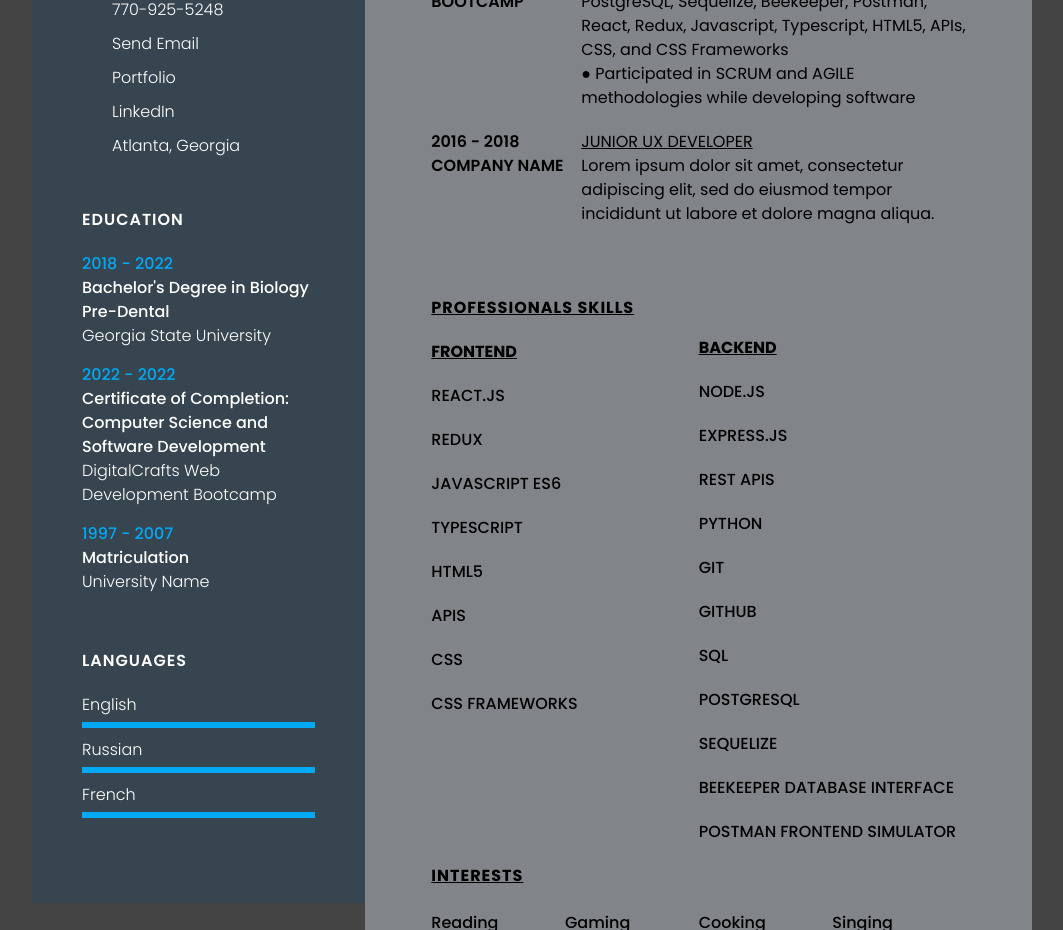
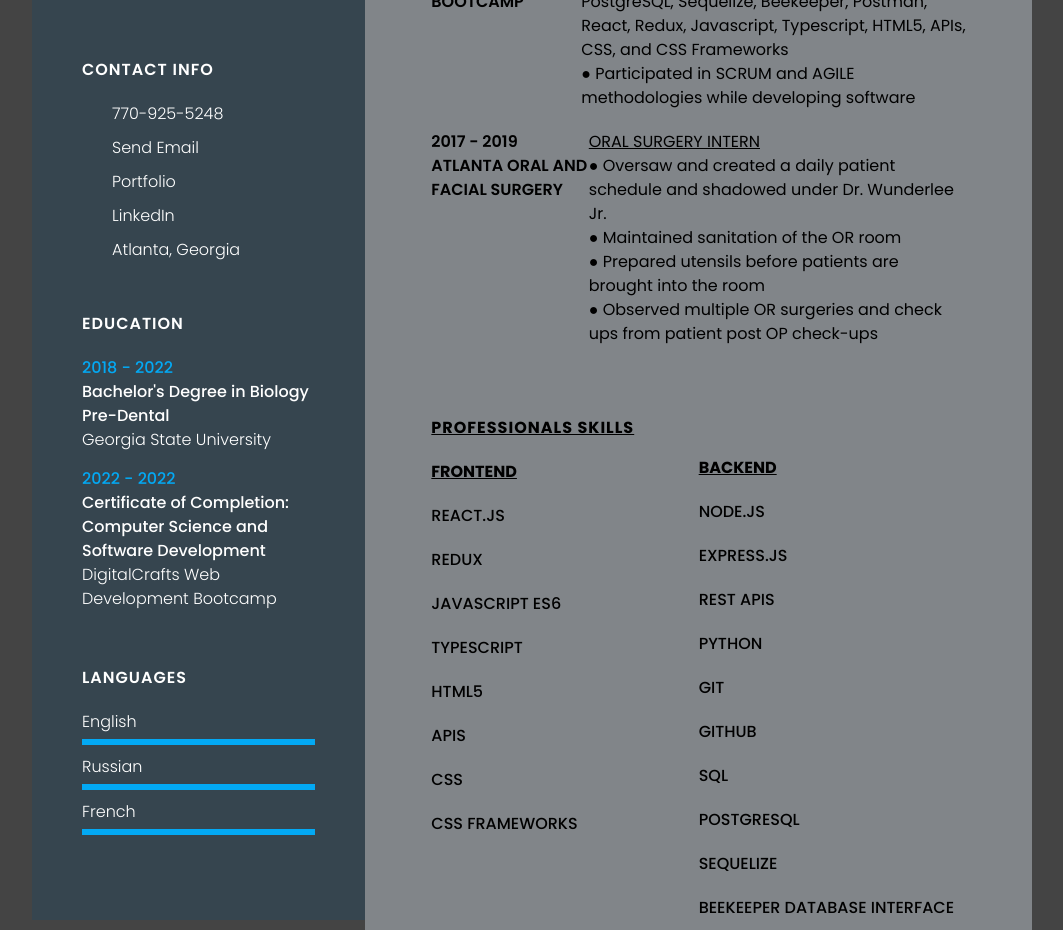
Before and after one commit to 1ShoukR/Portfolio-Website, a React (Create React App) app in the folder client/: page /Resume in a window 1280 px wide. Shown: the part 900-1830 px from the top of the page, without its empty margins (108-1171 px from the left). Built offline with nearby package versions, Linux system fonts and the light colour scheme.

Commit message:
Created login conditionals

```diff
--- a/client/src/Css/createAccount.css
+++ b/client/src/Css/createAccount.css
@@ -29,3 +29,12 @@
     justify-content: center;
     align-items: center;
 }
+
+
+.username {
+    color: black;
+}
+
+.passwordField {
+    color: black;
+}
--- a/client/src/components/LoginPage.jsx
+++ b/client/src/components/LoginPage.jsx
@@ -13,11 +13,11 @@ const LoginPage = () => {
         </div>
         <div className="form-control">
             <label htmlFor='username'>username</label>
-            <input type="text" className="username" placeholder="Enter username" required/>
+            <input type="username" className="username" placeholder="Enter username" required/>
         </div>
         <div className="form-control">
-            <label htmlFor="Password">Password</label>
-            <input type="text" className="lastName" placeholder="Enter Password" required/>
+            <label htmlFor="Password" >Password</label>
+            <input type="password" className="passwordField" placeholder="Enter Password" required/>
         </div>
         <button onClick={(e) => handleLoginPageSubmit(e, dispatch)} type="submit">Submit</button>
     </form>
--- a/client/src/components/Navbar.jsx
+++ b/client/src/components/Navbar.jsx
@@ -2,15 +2,20 @@ import React from 'react'
 import { useSelector } from 'react-redux';
 import { Link, useNavigate } from 'react-router-dom';
 import '../Css/Navbar.css'
+import NavbarConditional from './NavbarConditional';
 
 
 
 const Navbar = () => {
   const loggedIn = useSelector((state) => state.loggedIn.loggedIn);
+  console.log("This is loggedIn variable", loggedIn)
   const userAccountInfo = useSelector((state) => state.loggedIn.userLoginData)
+  console.log("This is userAccountInfo", userAccountInfo)
+  if (loggedIn) {
+    return <NavbarConditional userAccountInfo={userAccountInfo} />;
+  }
   return (
     <div className="navbar-container">
-      {loggedIn}
       <nav className="NAV">
         <ul className="NAV-INNER">
           <li>
--- /dev/null
+++ b/client/src/components/NavbarConditional.jsx
@@ -0,0 +1,52 @@
+import React from "react";
+import { Link } from 'react-router-dom';
+
+
+const NavbarConditional = (props) => {
+    console.log("This is props", props.userAccountInfo)
+  return (
+		<>
+			<div className="navbar-container">
+				<nav className="NAV">
+					<ul className="NAV-INNER">
+						<li>
+							<Link to="/">
+								<p>Home</p>
+							</Link>
+						</li>
+						<li>
+							<Link to="/About">
+								<p>About</p>
+							</Link>
+						</li>
+						<li>
+							<Link to="/Resume">
+								<p>Resume</p>
+							</Link>
+						</li>
+						<li>
+							<Link to="/Projects">
+								<p>Projects</p>
+							</Link>
+						</li>
+						<li>
+							<Link to="/Contact_Me">
+								<p>Contact Me</p>
+							</Link>
+						</li>
+						<li>
+							<Link to="/create_account">
+								<button>Logout</button>
+							</Link>
+						</li>
+						<li>
+							<p>Welcome, {props?.userAccountInfo[1]?.firstName}</p>
+						</li>
+					</ul>
+				</nav>
+			</div>
+		</>
+	);
+};
+
+export default NavbarConditional;
--- a/client/src/components/Resume.jsx
+++ b/client/src/components/Resume.jsx
@@ -9,7 +9,7 @@ const Resume = () => {
 				<div className="left_Side">
 					<div className="profileText">
 						<div className="imgBx">
-							<img alt='me' className="photo" src={me} />
+							<img alt="me" className="photo" src={me} />
 						</div>
 						<br />
 						<h2>
@@ -77,11 +77,6 @@ const Resume = () => {
 									Development
 								</h4>
 								<h4>DigitalCrafts Web Development Bootcamp</h4>
-							</li>
-							<li>
-								<h5>1997 - 2007</h5>
-								<h4>Matriculation </h4>
-								<h4>University Name</h4>
 							</li>
 						</ul>
 					</div>
@@ -155,23 +150,28 @@ const Resume = () => {
 							<div className="text">
 								<h4>Software Developer</h4>
 								<p>
-                  ● Enganged in classroom study of web development tools, including, but not limited to, Node.JS,
-                  Express.JS, REST APIs, Python, Git, SQL, PostgreSQL, Sequelize, Beekeeper, Postman, React,
-                  Redux, Javascript, Typescript, HTML5, APIs, CSS, and CSS Frameworks<br />
-                  ● Participated in SCRUM and AGILE methodologies while developing software
-                </p>
+									● Enganged in classroom study of web development tools,
+									including, but not limited to, Node.JS, Express.JS, REST APIs,
+									Python, Git, SQL, PostgreSQL, Sequelize, Beekeeper, Postman,
+									React, Redux, Javascript, Typescript, HTML5, APIs, CSS, and
+									CSS Frameworks
+									<br />● Participated in SCRUM and AGILE methodologies while
+									developing software
+								</p>
 							</div>
 						</div>
 						<div className="box">
 							<div className="year_company">
-								<h5>2016 - 2018</h5>
-								<h5>Company Name</h5>
+								<h5>2017 - 2019</h5>
+								<h5>Atlanta Oral and Facial Surgery</h5>
 							</div>
 							<div className="text">
-								<h4>Junior UX Developer</h4>
+								<h4>Oral Surgery Intern</h4>
 								<p>
-									Lorem ipsum dolor sit amet, consectetur adipiscing elit, sed
-									do eiusmod tempor incididunt ut labore et dolore magna aliqua.
+									● Oversaw and created a daily patient schedule and shadowed under Dr. Wunderlee Jr. <br/> ● Maintained
+									sanitation of the OR room <br/> ● Prepared utensils before patients
+									are brought into the room <br/> ● Observed multiple OR surgeries and
+									check ups from patient post OP check-ups
 								</p>
 							</div>
 						</div>
```
